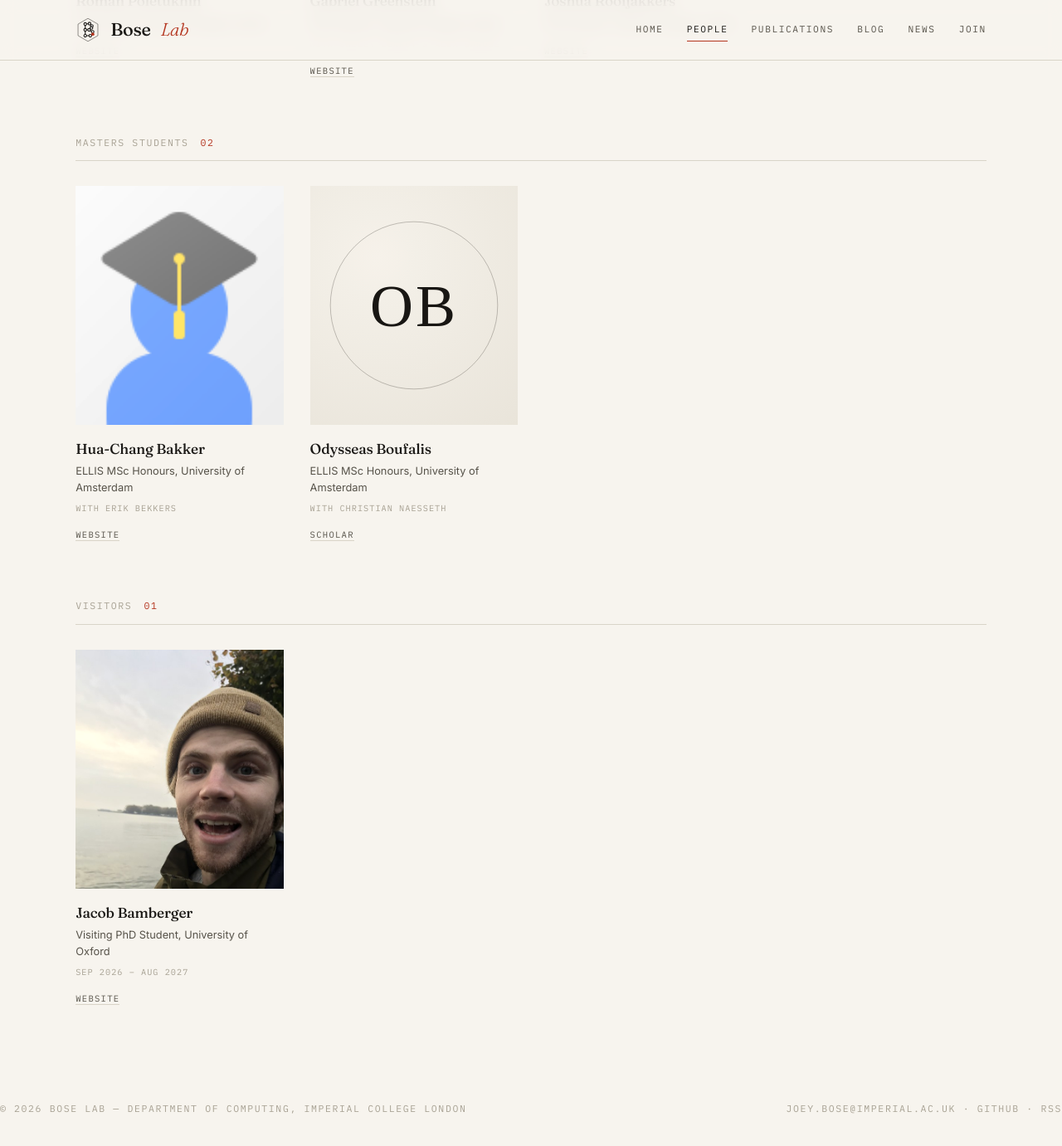
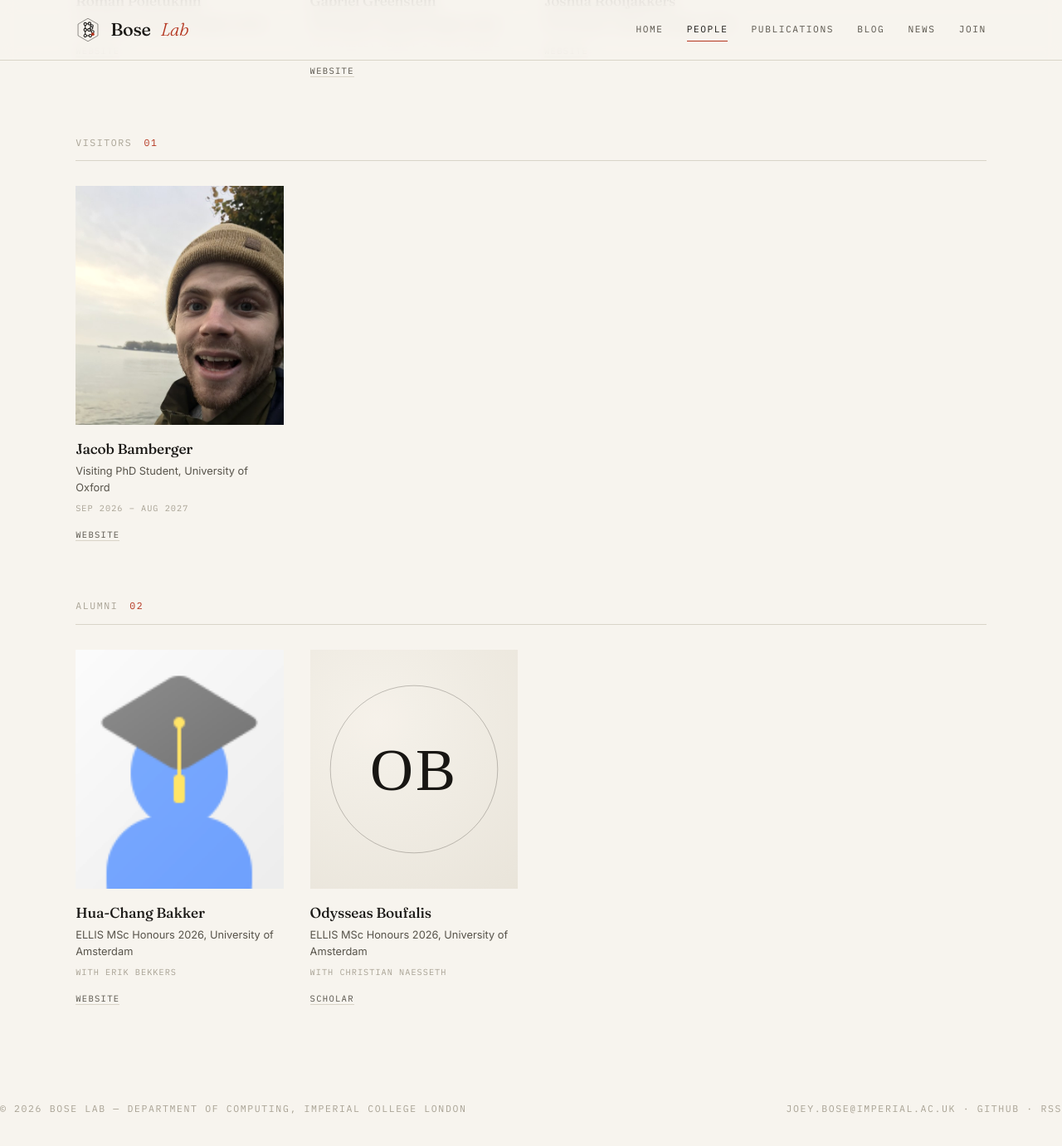
Before and after one commit to The-Bose-Lab/The-Bose-Lab.github.io, a Jekyll site: the page built from people.html, in a window 1280 px wide and 1400 px high, scrolled down 1737 px. Shown: the top 1381 px of the window at 83% size. Built offline with Jekyll 4.4.1, drawn with Linux system fonts in a browser that asks for light colours.

Commit message:
Add Gabriel's photo; move graduated MSc students to Alumni
Co-Authored-By: Claude Fable 5 <noreply@anthropic.com>

```diff
--- a/_data/people.yml
+++ b/_data/people.yml
@@ -50,7 +50,7 @@
   role: phd
   title: PhD Student, Imperial College London
   cosupervised: with Shelly Conroy & Alex Ganose
-  photo: /assets/images/ph-gabriel.svg
+  photo: /assets/images/gabriel.jpg
   website: https://www.linkedin.com/in/gabriel-greenstein-8ba505261/
 
 - name: Joshua Rooijakkers
@@ -60,15 +60,15 @@
   website: https://joshuarooijakkers.github.io/
 
 - name: Hua-Chang Bakker
-  role: msc
-  title: ELLIS MSc Honours, University of Amsterdam
+  role: alumni
+  title: ELLIS MSc Honours 2026, University of Amsterdam
   cosupervised: with Erik Bekkers
   photo: /assets/images/huachang.png
   website: https://huachangb.github.io
 
 - name: Odysseas Boufalis
-  role: msc
-  title: ELLIS MSc Honours, University of Amsterdam
+  role: alumni
+  title: ELLIS MSc Honours 2026, University of Amsterdam
   cosupervised: with Christian Naesseth
   photo: /assets/images/ph-odysseas.svg
   scholar: https://scholar.google.com/citations?user=bOMeLjgAAAAJ
--- a/index.html
+++ b/index.html
@@ -10,7 +10,7 @@ layout: default
   {% assign msc = site.data.people | where: "role", "msc" %}
   <div class="hero-meta">
     <div class="rv"><div class="label mono">Principal Investigator</div><div class="value">Joey Bose</div></div>
-    <div class="rv"><div class="label mono">Group</div><div class="value">{{ phd | size }} PhD · {{ msc | size }} MSc</div></div>
+    <div class="rv"><div class="label mono">Group</div><div class="value">{{ phd | size }} PhD{% if msc.size > 0 %} · {{ msc | size }} MSc{% endif %}</div></div>
     <div class="rv"><div class="label mono">Founded</div><div class="value">{{ site.data.lab.founded }}</div></div>
     <div class="rv"><div class="label mono">Based in</div><div class="value">{{ site.data.lab.based_in }}</div></div>
   </div>
```
Also changed, not shown: assets/images/gabriel.jpg (added), assets/images/ph-gabriel.svg (deleted), assets/images/ph-joshua.svg (deleted).
